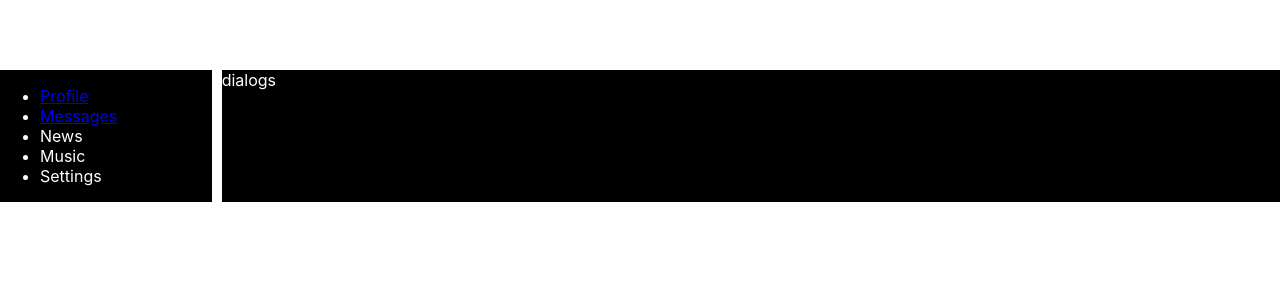
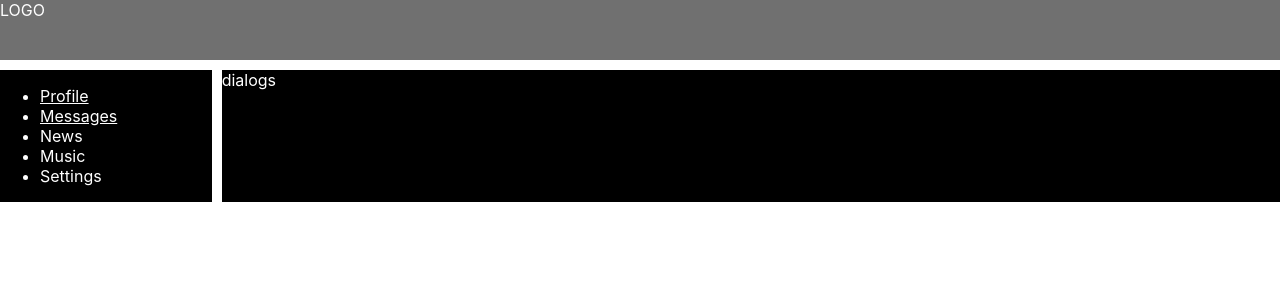
Before and after one commit to fogein/social-network, a React (Create React App) app: page /dialogs in a window 1280 px wide. Shown: the top 300 px of the page. Built offline with nearby package versions, Linux system fonts and the light colour scheme.

Commit message:
lesson 21

```diff
--- a/src/App.js
+++ b/src/App.js
@@ -1,17 +1,19 @@
 import { BrowserRouter as Router, Route, Routes } from 'react-router-dom';
 import './App.css';
 import { Dialogs } from './components/dialogs/dialogs';
-
 import { Profile } from './components/profile/profile';
 import { SideBar } from './components/sideBar/sideBar';
+import { Header } from './components/header/header';
+
+
 
 
 export const App = () => {
     return (
         <Router>
             <div className="appWraper" >
-
                 <SideBar />
+                <Header/>
                 <div className='appWraperContent' >
                     <Routes>
                         <Route path='/dialogs' element={<Dialogs />} />
@@ -19,7 +21,6 @@ export const App = () => {
                     </Routes>
                 </div>
             </div>
-
         </Router>
     );
 }
--- a/src/components/sideBar/sideBar.jsx
+++ b/src/components/sideBar/sideBar.jsx
@@ -7,10 +7,10 @@ export const SideBar = () => {
         <nav className={cls.nav} >
             <ul>
                 <li>
-                    <Link to='/profile' > Profile </Link>
+                    <Link to='/profile' className={cls.item}> Profile </Link>
                 </li>
                 <li>
-                    <Link to='/dialogs' > Messages </Link>
+                    <Link to='/dialogs' className={cls.item} > Messages </Link>
                 </li>
                 <li> News </li>
                 <li> Music </li>
--- a/src/components/sideBar/sideBar.module.css
+++ b/src/components/sideBar/sideBar.module.css
@@ -5,3 +5,10 @@
   grid-area: nav;
 
 }
+.item{
+  color:#fff;
+}
+.item:focus{
+  color:goldenrod;
+  text-decoration: none;
+}
```
